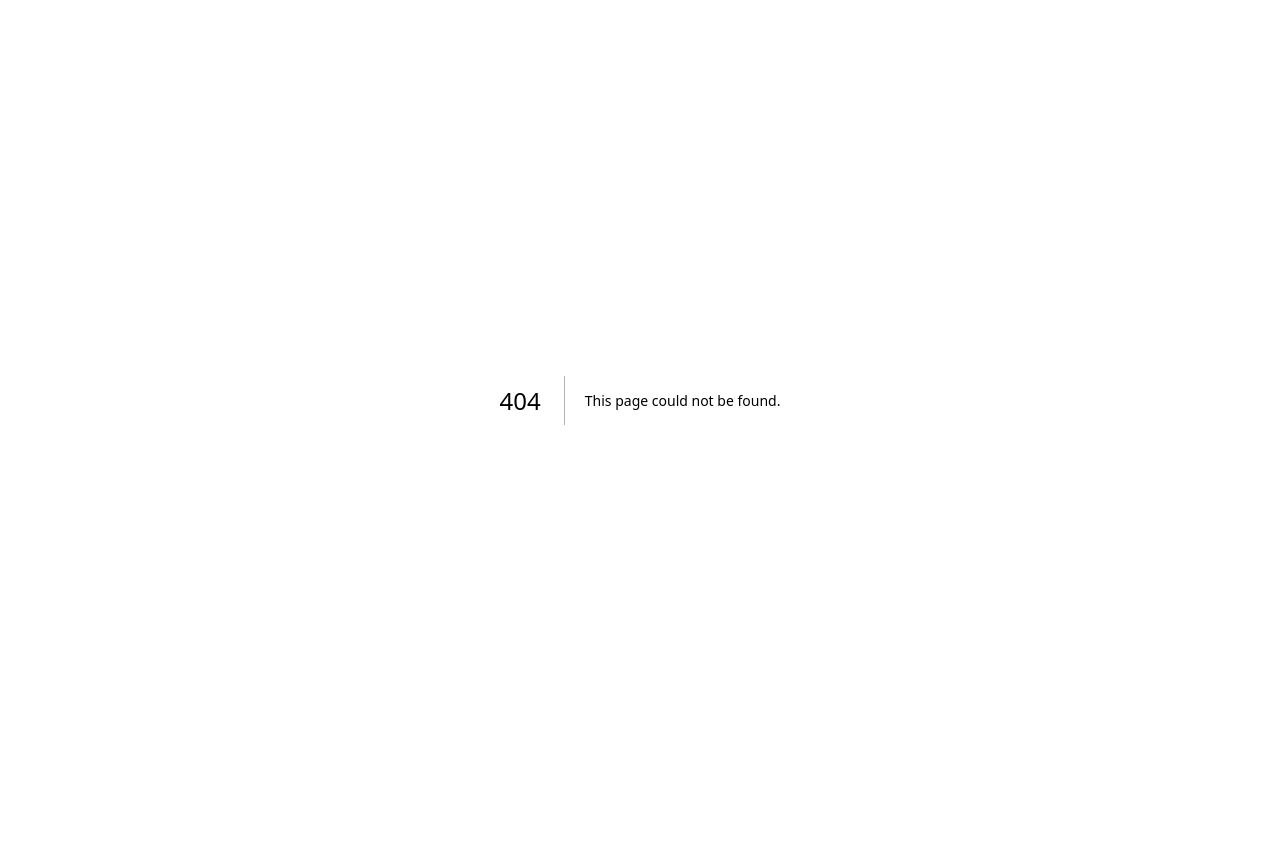
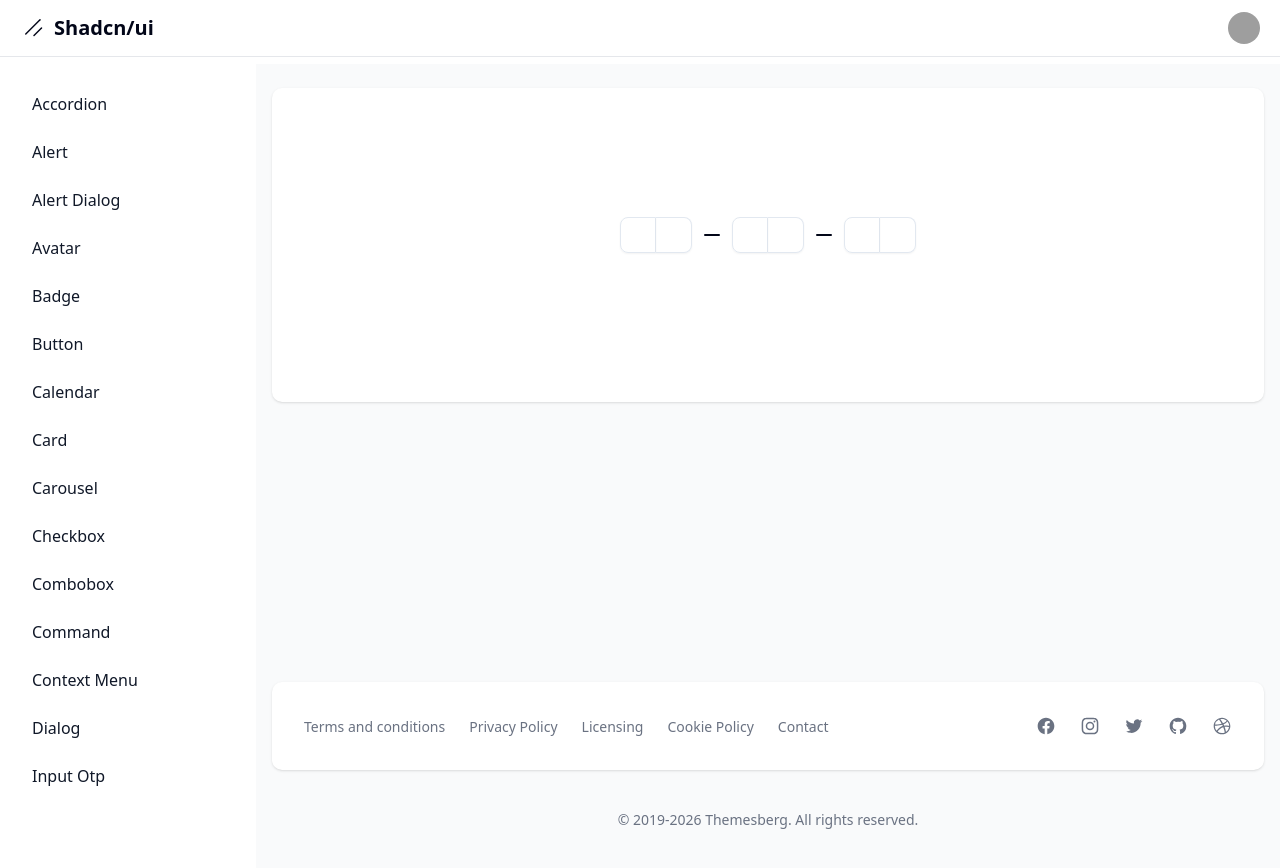
Before and after one commit to dieginin/curso_shadcn, a Next.js app: page /dashboard/input-otp in a window 1280 px wide. Before the commit this address had no page. Before the commit the page ends 800 px from the top, so only its background shows below. Built offline with nearby package versions, Linux system fonts and the light colour scheme; grey boxes are pictures that could not be loaded.

Commit message:
feat: add Input OTP component and integrate into the dashboard layout

```diff
--- /dev/null
+++ b/app/dashboard/input-otp/page.tsx
@@ -0,0 +1,32 @@
+"use client"
+
+import { InputOTP, InputOTPGroup, InputOTPSeparator, InputOTPSlot } from "@/components/ui/input-otp"
+
+import { useState } from "react"
+
+export default function Page() {
+  const [value, setValue] = useState("")
+
+  return (
+    <div className='flex flex-col justify-center items-center h-62.5'>
+      <InputOTP maxLength={6} value={value} onChange={setValue}>
+        <InputOTPGroup>
+          <InputOTPSlot index={0} />
+          <InputOTPSlot index={1} />
+        </InputOTPGroup>
+        <InputOTPSeparator />
+        <InputOTPGroup>
+          <InputOTPSlot index={2} />
+          <InputOTPSlot index={3} />
+        </InputOTPGroup>
+        <InputOTPSeparator />
+        <InputOTPGroup>
+          <InputOTPSlot index={4} />
+          <InputOTPSlot index={5} />
+        </InputOTPGroup>
+      </InputOTP>
+
+      <div className='mt-5'>{value}</div>
+    </div>
+  )
+}
--- a/app/dashboard/layout.tsx
+++ b/app/dashboard/layout.tsx
@@ -21,6 +21,7 @@ const links = [
   { name: "combobox", href: "combobox" },
   { name: "context menu", href: "context-menu" },
   { name: "menubar", href: "menubar" },
+  { name: "input otp", href: "input-otp" },
 ].sort((a, b) => a.name.localeCompare(b.name))
 
 export default function DashboardLayout({ children }: { children: React.ReactNode }) {
--- /dev/null
+++ b/components/ui/input-otp.tsx
@@ -0,0 +1,69 @@
+"use client"
+
+import * as React from "react"
+
+import { OTPInput, OTPInputContext } from "input-otp"
+
+import { MinusIcon } from "lucide-react"
+import { cn } from "@/lib/utils"
+
+function InputOTP({
+  className,
+  containerClassName,
+  ...props
+}: React.ComponentProps<typeof OTPInput> & {
+  containerClassName?: string
+}) {
+  return (
+    <OTPInput
+      data-slot='input-otp'
+      containerClassName={cn("flex items-center gap-2 has-disabled:opacity-50", containerClassName)}
+      className={cn("disabled:cursor-not-allowed", className)}
+      {...props}
+    />
+  )
+}
+
+function InputOTPGroup({ className, ...props }: React.ComponentProps<"div">) {
+  return <div data-slot='input-otp-group' className={cn("flex items-center", className)} {...props} />
+}
+
+function InputOTPSlot({
+  index,
+  className,
+  ...props
+}: React.ComponentProps<"div"> & {
+  index: number
+}) {
+  const inputOTPContext = React.useContext(OTPInputContext)
+  const { char, hasFakeCaret, isActive } = inputOTPContext?.slots[index] ?? {}
+
+  return (
+    <div
+      data-slot='input-otp-slot'
+      data-active={isActive}
+      className={cn(
+        "data-[active=true]:border-ring data-[active=true]:ring-ring/50 data-[active=true]:aria-invalid:ring-destructive/20 dark:data-[active=true]:aria-invalid:ring-destructive/40 aria-invalid:border-destructive data-[active=true]:aria-invalid:border-destructive dark:bg-input/30 border-input relative flex h-9 w-9 items-center justify-center border-y border-r text-sm shadow-xs transition-all outline-none first:rounded-l-md first:border-l last:rounded-r-md data-[active=true]:z-10 data-[active=true]:ring-[3px]",
+        className
+      )}
+      {...props}
+    >
+      {char}
+      {hasFakeCaret && (
+        <div className='absolute inset-0 flex items-center justify-center pointer-events-none'>
+          <div className='w-px h-4 duration-1000 animate-caret-blink bg-foreground' />
+        </div>
+      )}
+    </div>
+  )
+}
+
+function InputOTPSeparator({ ...props }: React.ComponentProps<"div">) {
+  return (
+    <div data-slot='input-otp-separator' role='separator' {...props}>
+      <MinusIcon />
+    </div>
+  )
+}
+
+export { InputOTP, InputOTPGroup, InputOTPSlot, InputOTPSeparator }
--- a/package.json
+++ b/package.json
@@ -25,6 +25,7 @@
     "date-fns": "^4.1.0",
     "embla-carousel-autoplay": "^8.6.0",
     "embla-carousel-react": "^8.6.0",
+    "input-otp": "^1.4.2",
     "lucide-react": "^0.562.0",
     "next": "16.1.1",
     "react": "19.2.3",
```
Also changed, not shown: 1 other file (tests, documents, lock files or other folders).
